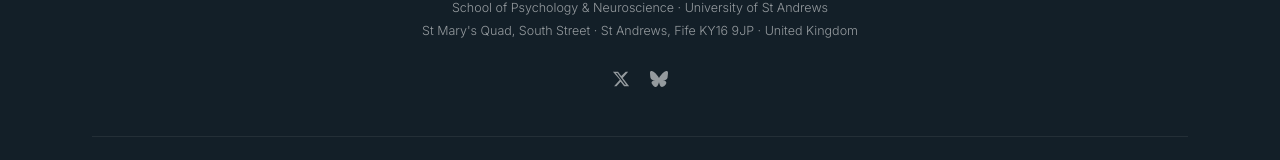
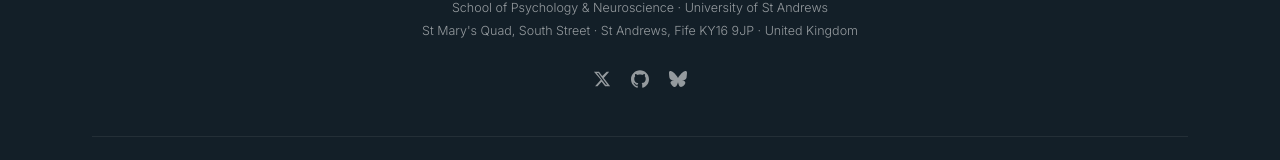
Before and after one commit to hanneuroendo/lab-on-the-web, a React (Vite) app: page / in a window 1280 px wide. Shown: the part 2832-2992 px from the top of the page. Built offline with nearby package versions, Linux system fonts and the light colour scheme.

Commit message:
Add GitHub link to footer socials

```diff
--- a/src/components/layout/Footer.jsx
+++ b/src/components/layout/Footer.jsx
@@ -9,6 +9,15 @@
     icon: (
       <svg width="18" height="18" viewBox="0 0 24 24" fill="currentColor">
         <path d="M18.244 2.25h3.308l-7.227 8.26 8.502 11.24H16.17l-4.714-6.231-5.401 6.231H2.746l7.73-8.835L1.254 2.25H8.08l4.253 5.622zm-1.161 17.52h1.833L7.084 4.126H5.117z" />
+      </svg>
+    ),
+  },
+  {
+    label: "GitHub",
+    href: "https://github.com/hanneuroendo",
+    icon: (
+      <svg width="18" height="18" viewBox="0 0 24 24" fill="currentColor">
+        <path d="M12 .297c-6.63 0-12 5.373-12 12 0 5.303 3.438 9.8 8.205 11.385.6.113.82-.258.82-.577 0-.285-.01-1.04-.015-2.04-3.338.724-4.042-1.61-4.042-1.61C4.422 18.07 3.633 17.7 3.633 17.7c-1.087-.744.084-.729.084-.729 1.205.084 1.838 1.236 1.838 1.236 1.07 1.835 2.809 1.305 3.495.998.108-.776.417-1.305.76-1.605-2.665-.3-5.466-1.332-5.466-5.93 0-1.31.465-2.38 1.235-3.22-.135-.303-.54-1.523.105-3.176 0 0 1.005-.322 3.3 1.23.96-.267 1.98-.399 3-.405 1.02.006 2.04.138 3 .405 2.28-1.552 3.285-1.23 3.285-1.23.645 1.653.24 2.873.12 3.176.765.84 1.23 1.91 1.23 3.22 0 4.61-2.805 5.625-5.475 5.92.42.36.81 1.096.81 2.22 0 1.606-.015 2.896-.015 3.286 0 .315.21.69.825.57C20.565 22.092 24 17.592 24 12.297c0-6.627-5.373-12-12-12" />
       </svg>
     ),
   },
```
